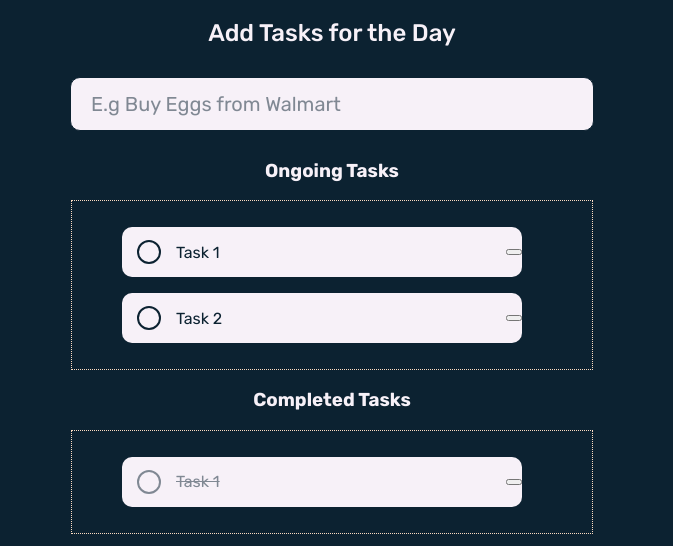
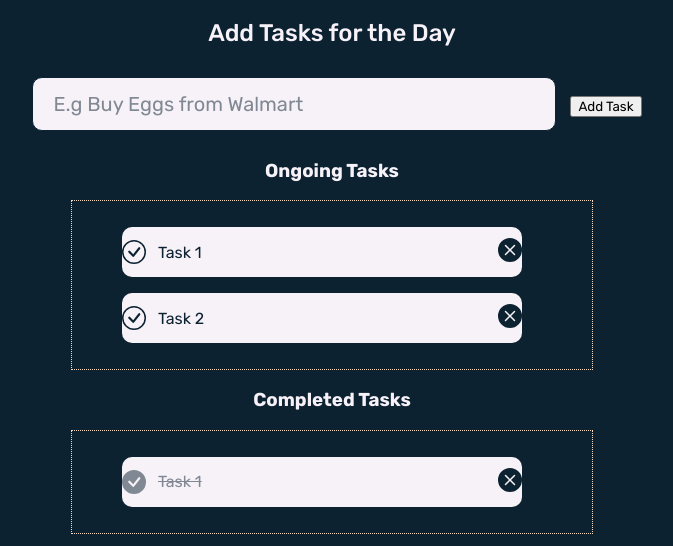
Before and after one commit to Akinloluwa-Adedijo/Todo-List, a website: page index.html in a window 1280 px wide. Shown: the part 82-628 px from the top of the page, without its empty margins (308-981 px from the left). Drawn offline with nearby package versions, Linux system fonts and the light colour scheme.

Commit message:
finished html markup

```diff
--- a/index.html
+++ b/index.html
@@ -19,10 +19,10 @@
     <!-- Checked Button from Google Icons -->
     <link
       rel="stylesheet"
-      href="https://fonts.googleapis.com/css2?family=Material+Symbols+Outlined:opsz,wght,FILL,GRAD@20..48,100..700,0..1,-50..200"
+      href="https://fonts.googleapis.com/css2?family=Material+Symbols+Rounded:opsz,wght,FILL,GRAD@20..48,100..700,0..1,-50..200"
     />
     <style>
-      .material-symbols-outlined {
+      .material-symbols-rounded {
         font-variation-settings: "FILL" 0, "wght" 400, "GRAD" 0, "opsz" 48;
       }
     </style>
@@ -41,24 +41,78 @@
       id="addTodo"
       placeholder="E.g Buy Eggs from Walmart"
     />
+    <button class="addTodoButton">Add Task</button>
     <h3>Ongoing Tasks</h3>
 
     <div class="todoContainer">
       <ul class="todos">
         <li>
           <div class="unComplete">
-            <input type="checkbox" name="todoItem" id="todoItem" />
+            <svg
+              xmlns="http://www.w3.org/2000/svg"
+              width="24"
+              height="24"
+              fill="currentColor"
+              class="bi bi-check-circle"
+              viewBox="0 0 16 16"
+            >
+              <path
+                d="M8 15A7 7 0 1 1 8 1a7 7 0 0 1 0 14zm0 1A8 8 0 1 0 8 0a8 8 0 0 0 0 16z"
+              />
+              <path
+                d="M10.97 4.97a.235.235 0 0 0-.02.022L7.477 9.417 5.384 7.323a.75.75 0 0 0-1.06 1.06L6.97 11.03a.75.75 0 0 0 1.079-.02l3.992-4.99a.75.75 0 0 0-1.071-1.05z"
+              />
+            </svg>
             <span>Task 1</span>
           </div>
-          <button class="removeTodoitem"></button>
+          <span class="removeTodoButton">
+            <svg
+              xmlns="http://www.w3.org/2000/svg"
+              width="24"
+              height="24"
+              fill="currentColor"
+              class="bi bi-x-circle-fill"
+              viewBox="0 0 16 16"
+            >
+              <path
+                d="M16 8A8 8 0 1 1 0 8a8 8 0 0 1 16 0zM5.354 4.646a.5.5 0 1 0-.708.708L7.293 8l-2.647 2.646a.5.5 0 0 0 .708.708L8 8.707l2.646 2.647a.5.5 0 0 0 .708-.708L8.707 8l2.647-2.646a.5.5 0 0 0-.708-.708L8 7.293 5.354 4.646z"
+              />
+            </svg>
+          </span>
         </li>
-
         <li>
           <div class="unComplete">
-            <input type="checkbox" name="todoItem" id="todoItem" />
+            <svg
+              xmlns="http://www.w3.org/2000/svg"
+              width="24"
+              height="24"
+              fill="currentColor"
+              class="bi bi-check-circle"
+              viewBox="0 0 16 16"
+            >
+              <path
+                d="M8 15A7 7 0 1 1 8 1a7 7 0 0 1 0 14zm0 1A8 8 0 1 0 8 0a8 8 0 0 0 0 16z"
+              />
+              <path
+                d="M10.97 4.97a.235.235 0 0 0-.02.022L7.477 9.417 5.384 7.323a.75.75 0 0 0-1.06 1.06L6.97 11.03a.75.75 0 0 0 1.079-.02l3.992-4.99a.75.75 0 0 0-1.071-1.05z"
+              />
+            </svg>
             <span>Task 2</span>
           </div>
-          <button class="removeTodoitem"></button>
+          <span class="removeTodoButton">
+            <svg
+              xmlns="http://www.w3.org/2000/svg"
+              width="24"
+              height="24"
+              fill="currentColor"
+              class="bi bi-x-circle-fill"
+              viewBox="0 0 16 16"
+            >
+              <path
+                d="M16 8A8 8 0 1 1 0 8a8 8 0 0 1 16 0zM5.354 4.646a.5.5 0 1 0-.708.708L7.293 8l-2.647 2.646a.5.5 0 0 0 .708.708L8 8.707l2.646 2.647a.5.5 0 0 0 .708-.708L8.707 8l2.647-2.646a.5.5 0 0 0-.708-.708L8 7.293 5.354 4.646z"
+              />
+            </svg>
+          </span>
         </li>
       </ul>
     </div>
@@ -68,14 +122,34 @@
       <ul class="todos">
         <li>
           <div class="complete">
-            <input
-              type="checkbox"
-              name="completeTodoItem"
-              id="completeTodoItem"
-            />
+            <svg
+              xmlns="http://www.w3.org/2000/svg"
+              width="24"
+              height="24"
+              fill="currentColor"
+              class="bi bi-check-circle-fill"
+              viewBox="0 0 16 16"
+            >
+              <path
+                d="M16 8A8 8 0 1 1 0 8a8 8 0 0 1 16 0zm-3.97-3.03a.75.75 0 0 0-1.08.022L7.477 9.417 5.384 7.323a.75.75 0 0 0-1.06 1.06L6.97 11.03a.75.75 0 0 0 1.079-.02l3.992-4.99a.75.75 0 0 0-.01-1.05z"
+              />
+            </svg>
             <span>Task 1</span>
           </div>
-          <button class="removeTodoitem"></button>
+          <span class="removeTodoButton">
+            <svg
+              xmlns="http://www.w3.org/2000/svg"
+              width="24"
+              height="24"
+              fill="currentColor"
+              class="bi bi-x-circle-fill complete"
+              viewBox="0 0 16 16"
+            >
+              <path
+                d="M16 8A8 8 0 1 1 0 8a8 8 0 0 1 16 0zM5.354 4.646a.5.5 0 1 0-.708.708L7.293 8l-2.647 2.646a.5.5 0 0 0 .708.708L8 8.707l2.646 2.647a.5.5 0 0 0 .708-.708L8.707 8l2.647-2.646a.5.5 0 0 0-.708-.708L8 7.293 5.354 4.646z"
+              />
+            </svg>
+          </span>
         </li>
       </ul>
     </div>
```
